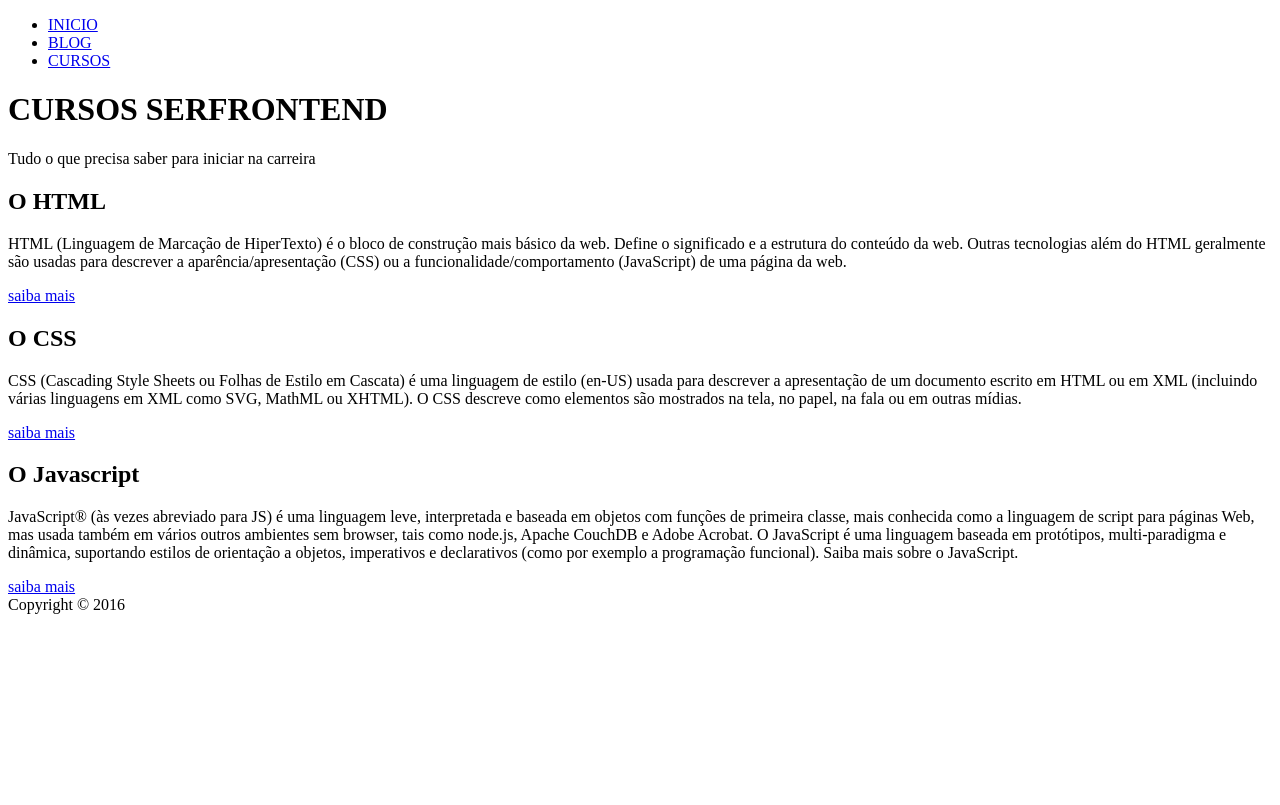
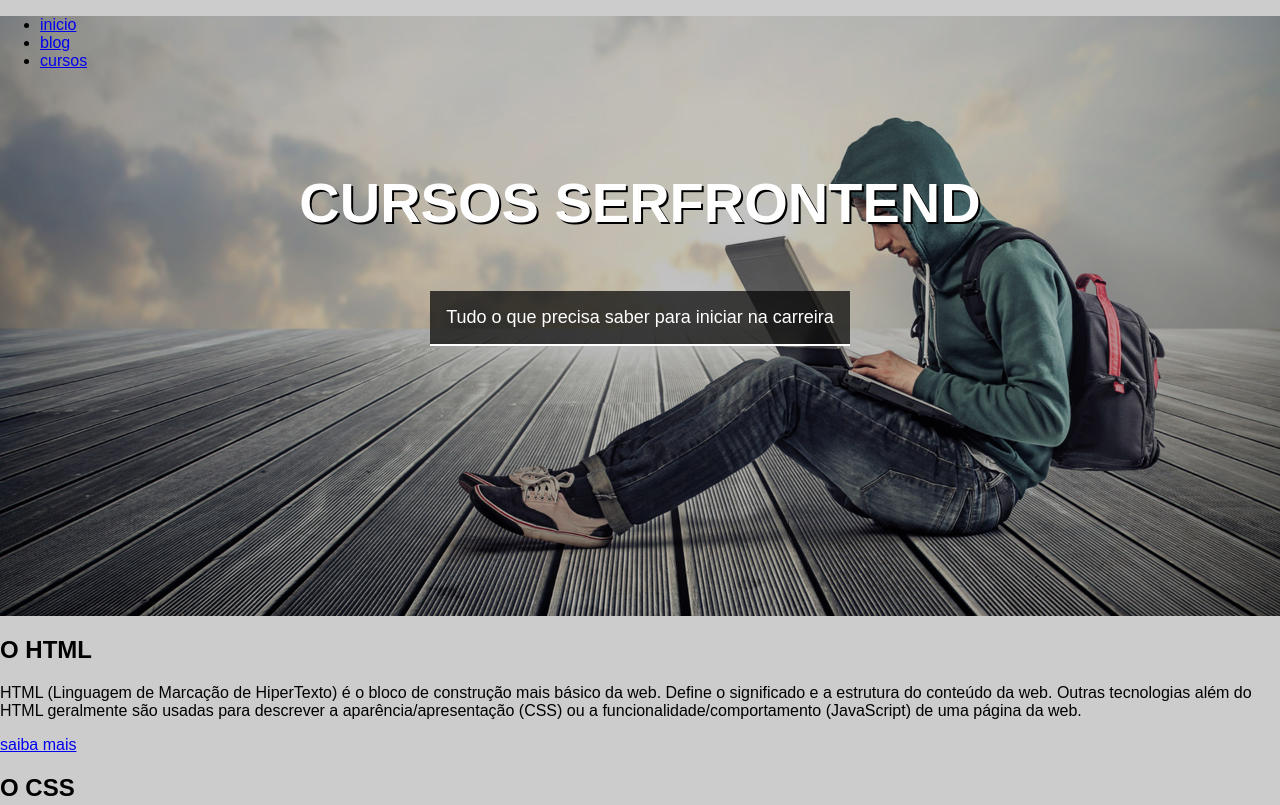
Before and after one commit to Feliperossss/html-css-project, a plain HTML site: page index.html in a window 1280 px wide. Shown: the top 805 px of the page. Drawn offline with Linux system fonts and the light colour scheme.

Commit message:
css banner

```diff
--- a/index.html
+++ b/index.html
@@ -2,19 +2,20 @@
 <html lang="en">
 <head>
     <meta charset="UTF-8">
-    <title>Document</title>
+    <title>projeto Css</title>
+    <link rel="stylesheet" href="style/estilo.css">
 </head>
 <body>
     <header class ="hero ">
         <nav>
             <ul>
-                <li><a href="#">INICIO</a> </li>
-                <li><a href="#">BLOG  </a> </li>
-                <li><a href="#">CURSOS</a> </li>
+                <li><a href="#">inicio</a> </li>
+                <li><a href="#">blog  </a> </li>
+                <li><a href="#">cursos</a> </li>
             </ul>
         </nav>
         <div class=" hero-content">
-            <h1> CURSOS SERFRONTEND</h1>
+            <h1> cursos serfrontend</h1>
             <p>Tudo o que precisa saber para iniciar na carreira</p>
         </div>
     </header>
--- /dev/null
+++ b/style/estilo.css
@@ -0,0 +1,35 @@
+body{
+    margin: 0;
+    font-family: Arial, Helvetica, sans-serif;
+    background-color: #ccc;
+}
+
+
+.hero{
+    background-image: url(../ProjetoCSS-inicio/imagens/bg-3.jpg);
+    height: 600px;
+    background-size: cover;
+    background-position: right center;
+}
+
+
+.hero-content{
+    margin: 100px auto 0;
+    width: 80%;
+    text-align: center;
+    color: white;
+}
+
+.hero-content h1{
+    font-size: 56px;
+    text-shadow: 2px 2px rgb(0, 0, 0);
+    text-transform: uppercase;
+}
+
+.hero-content p{
+    background-color: rgb(0, 0, 0, .7);
+    font-size: 18px;
+    display: inline-block;
+    padding: 16px;
+    border-bottom: 2px solid;
+}
```
